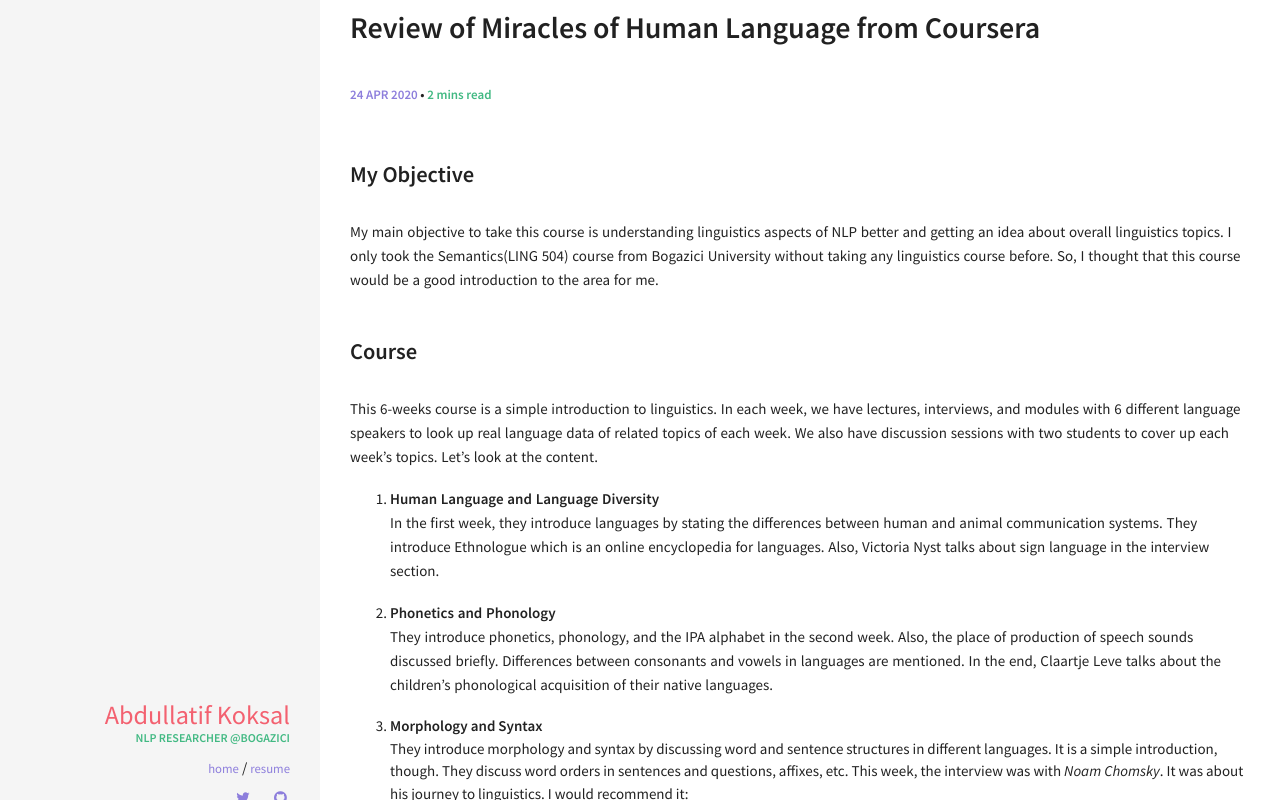
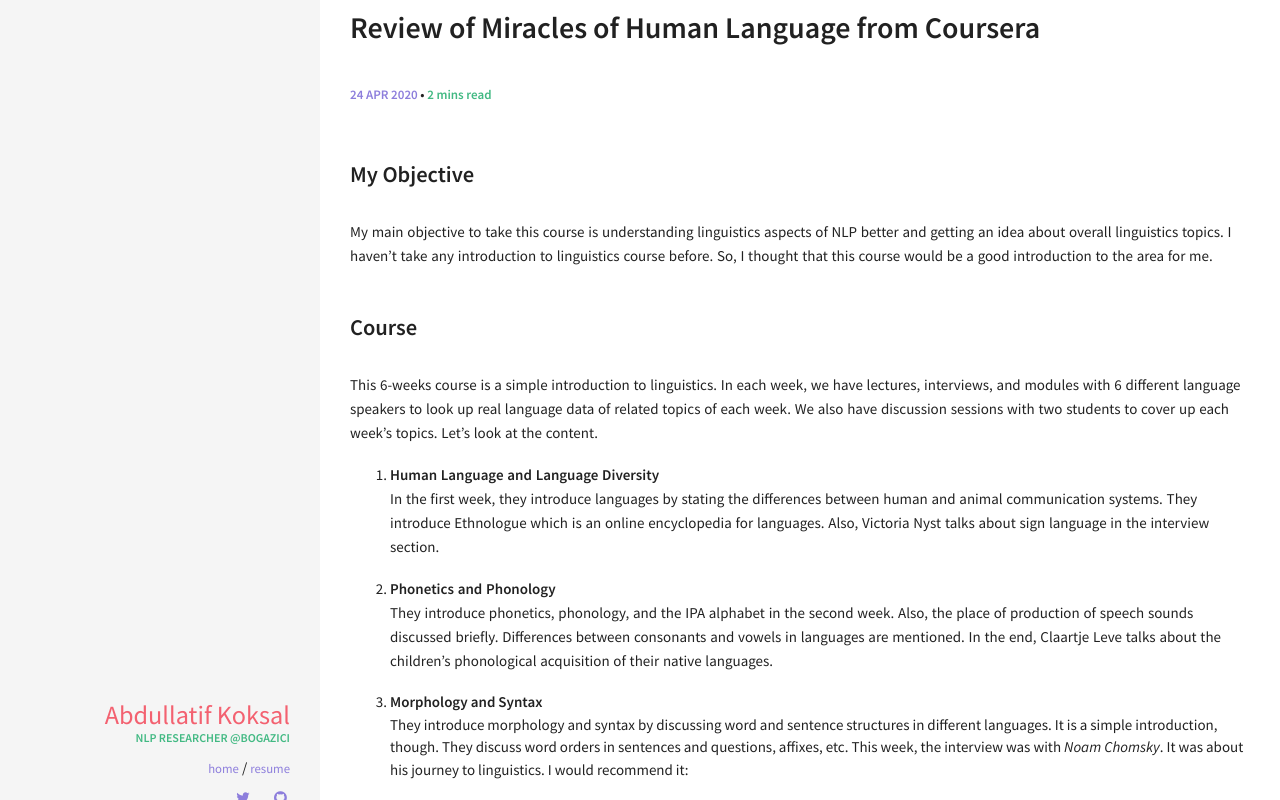
Before and after one commit to akoksal/akoksal.github.io, a Jekyll site: the page built from _posts/2020-04-24-review-of-miracles-of-human-language-from-coursera.md, in a window 1280 px wide, cut to the strip 648-1448 px from the top of the page. Built offline with Jekyll 4.4.1, drawn with Linux system fonts in a browser that asks for light colours; comment, search, counter and statistics services are not loaded.

Commit message:
minor changes

```diff
--- a/_posts/2020-04-24-review-of-miracles-of-human-language-from-coursera.md
+++ b/_posts/2020-04-24-review-of-miracles-of-human-language-from-coursera.md
@@ -11,7 +11,7 @@ image:
 ---
 
 ###  My Objective
-My main objective to take this course is understanding linguistics aspects of NLP better and getting an idea about overall linguistics topics. I only took the Semantics(LING 504) course from Bogazici University without taking any linguistics course before. So, I thought that this course would be a good introduction to the area for me.
+My main objective to take this course is understanding linguistics aspects of NLP better and getting an idea about overall linguistics topics. I haven't take any introduction to linguistics course before. So, I thought that this course would be a good introduction to the area for me.
 
 ### Course
 
```
